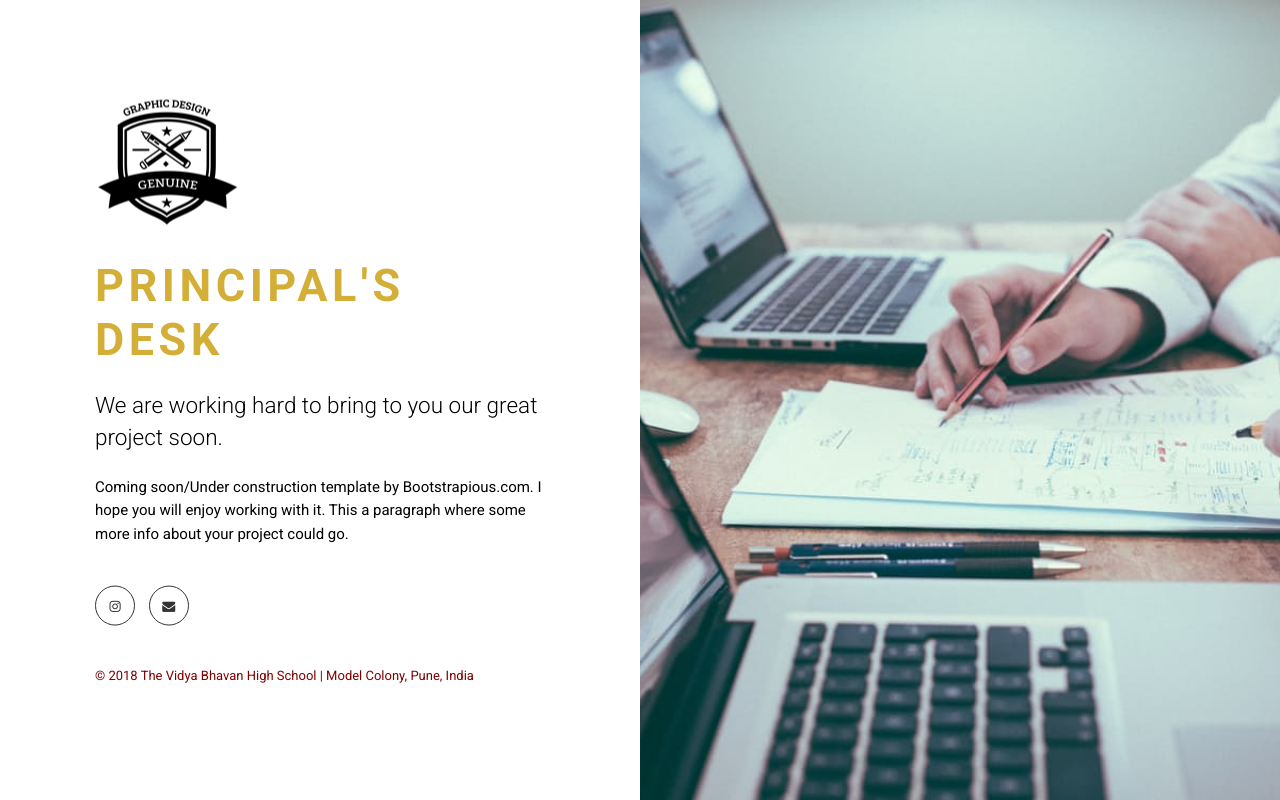
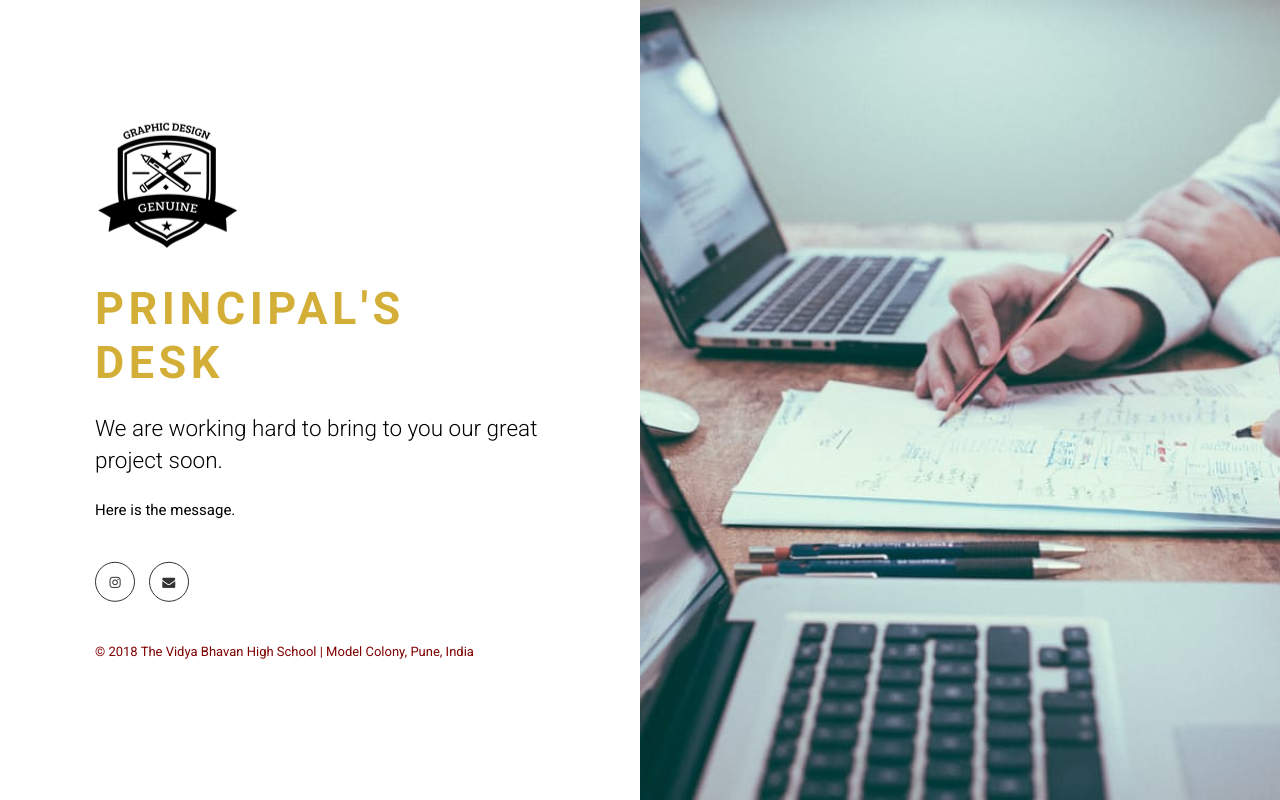
Before and after one commit to STEVARYIndia/ADP, a plain HTML site: page index.html in a window 1280 px wide. Drawn offline with nearby package versions, Linux system fonts and the light colour scheme.

Commit message:
Add files via upload

```diff
--- a/index.html
+++ b/index.html
@@ -3,7 +3,7 @@
   <head>
     <meta charset="utf-8">
     <meta http-equiv="X-UA-Compatible" content="IE=edge">
-    <title>Bootstrap Under Construction - Template by Bootstrapious.com</title>
+    <title>Principal's Desk</title>
     <meta name="description" content="">
     <meta name="viewport" content="width=device-width, initial-scale=1">
     <meta name="robots" content="all,follow">
@@ -45,7 +45,7 @@
 <p class="lead">We are working hard to bring to you our great project soon.</p>
 
 
- <p>Coming soon/Under construction template by Bootstrapious.com. I hope you will enjoy working with it. This a paragraph where some more info about your project could go. </p>
+ <p>Here is the message.</p>
 
 
 
```
